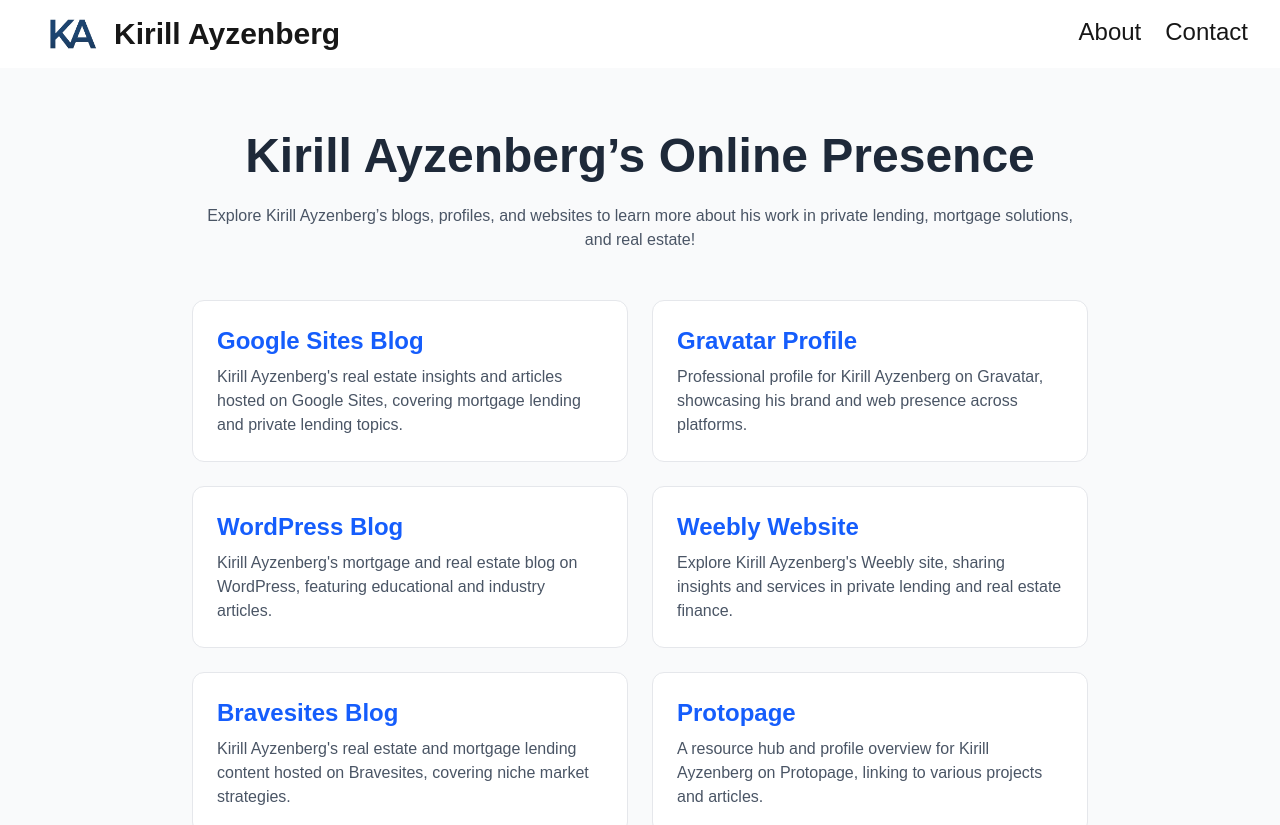
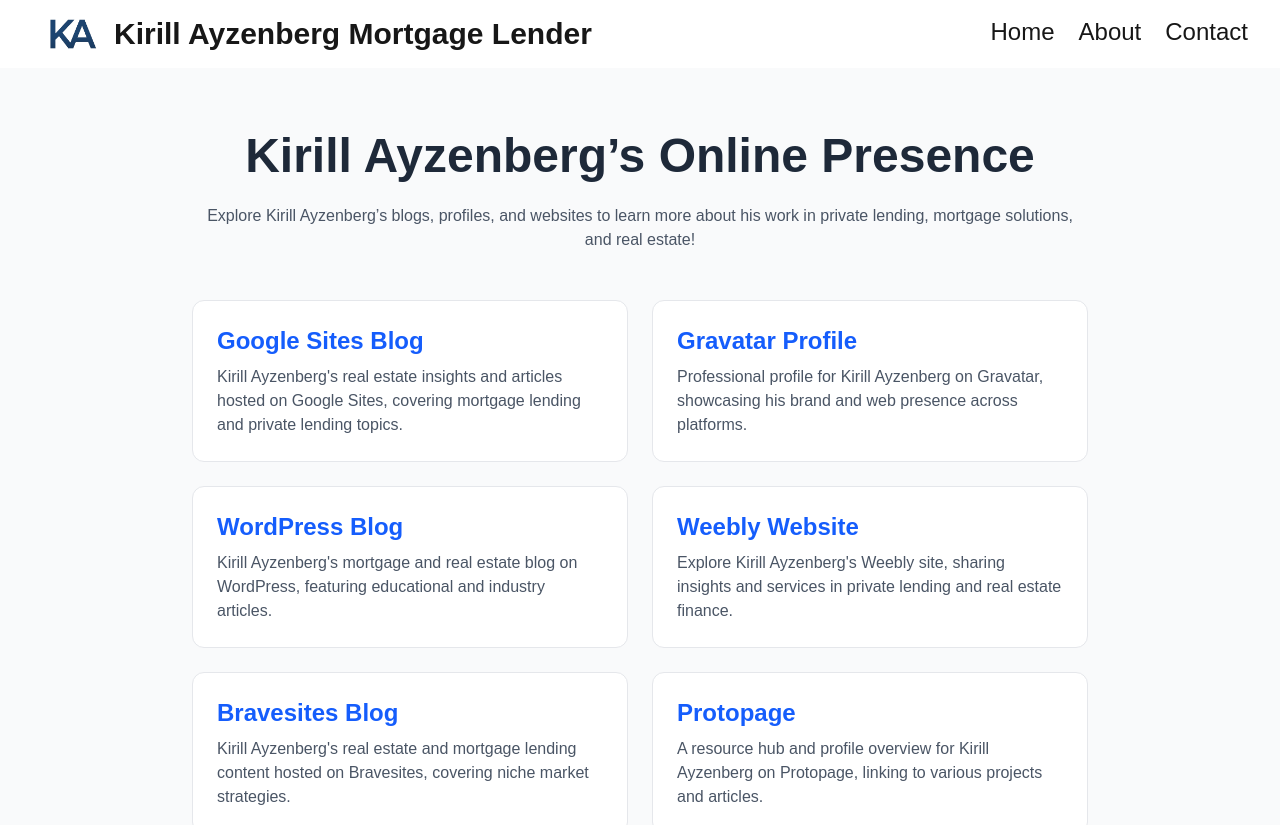
Before and after one commit to charleycode/kirillayzenberg, a Next.js app: page /kirill-ayzenberg-social-media in a window 1280 px wide. Shown: the top 825 px of the page. Built offline with nearby package versions, Linux system fonts and the light colour scheme.

Commit message:
nav updates

```diff
--- a/src/app/components/nav.tsx
+++ b/src/app/components/nav.tsx
@@ -20,12 +20,13 @@
               height={50}
               className="h-8 object-contain"
             />
-            <p className="text-3xl flex items-center hidden md:block">Kirill Ayzenberg</p>
+            <p className="text-3xl items-center hidden md:block">Kirill Ayzenberg Mortgage Lender</p>
           </div>
         </Link>
 
       {/* Desktop Menu */}
       <ul className="hidden md:flex gap-6">
+        <li><Link href="/">Home <span className="hidden">Kirill Ayzenberg</span></Link></li>
         <li><Link href="/about-kirk-ayzenberg">About <span className="hidden">Kirk Ayzenberg</span></Link></li>
         <li><Link href="/contact">Contact</Link></li>
       </ul>
@@ -45,6 +46,7 @@
       {/* Mobile Menu (Dropdown) */}
       {isOpen && (
         <ul className="absolute top-full left-0 w-full bg-white shadow-md md:hidden flex flex-col gap-4 p-4 z-50">
+          <li><Link href="/">Home <span className="hidden">Kirill Ayzenberg</span></Link></li>
           <li><Link href="/about-kirk-ayzenberg">About <span className="hidden">Kirk Ayzenberg</span></Link></li>
           <li><Link href="/contact">Contact</Link></li>
         </ul>
--- a/src/app/kirill-ayzenberg-social-media/page.tsx
+++ b/src/app/kirill-ayzenberg-social-media/page.tsx
@@ -1,6 +1,6 @@
 import Link from 'next/link';
 
-export default function Resources() {
+export default function socialMediaPage() {
   const resources = [
     {
       title: "Google Sites Blog",
--- a/src/app/resources/page.tsx
+++ b/src/app/resources/page.tsx
@@ -3,7 +3,7 @@
 import Head from 'next/head';
 import Link from 'next/link';
 
-export default function SocialMediaHub() {
+export default function Resource() {
   return (
     <>
       <Head>
```
